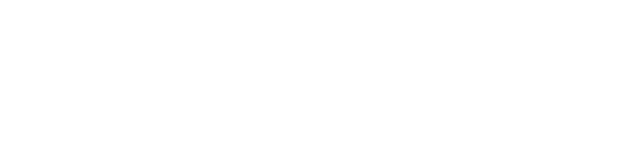
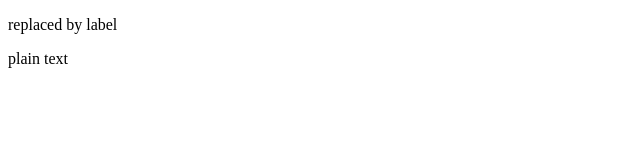
Before and after one commit to tedgoddard/react-beautiful-dnd-example, a plain HTML site: page arialive.html in a window 1280 px wide. Shown: the whole page, without its empty margins (0-640 px from the left). Drawn offline with Linux system fonts and the light colour scheme.

Commit message:
Update arialive.html

```diff
--- a/arialive.html
+++ b/arialive.html
@@ -15,7 +15,8 @@
  </style>
 </head>
 <body>
-  <p id="math1" data-mathml=""></p>
+  <p aria-label="aria label text" >replaced by label</p>
+  <p id="math1" >plain text</p>
 <div class="sl-visually-hidden" id="sl-dnd-aria-announce" aria-live="assertive" aria-atomic="true"></div></body>
   <script>
     const mathmlFraction = '<math xmlns="http://www.w3.org/1998/Math/MathML" data-semantic-complexity="6.800000000000001"><mfrac data-semantic-type="fraction" data-semantic-role="division" data-semantic-id="3" data-semantic-children="0,2" data-semantic-complexity="6.800000000000001"><mi mathvariant="italic" data-semantic-type="identifier" data-semantic-role="greekletter" data-semantic-font="italic" data-semantic-id="0" data-semantic-parent="3" data-semantic-complexity="1">&#x3C0;</mi><msqrt data-semantic-type="sqrt" data-semantic-role="unknown" data-semantic-id="2" data-semantic-children="1" data-semantic-parent="3" data-semantic-complexity="3"><mn data-semantic-type="number" data-semantic-role="integer" data-semantic-font="normal" data-semantic-id="1" data-semantic-parent="2" data-semantic-complexity="1">2</mn></msqrt></mfrac></math>'
```
